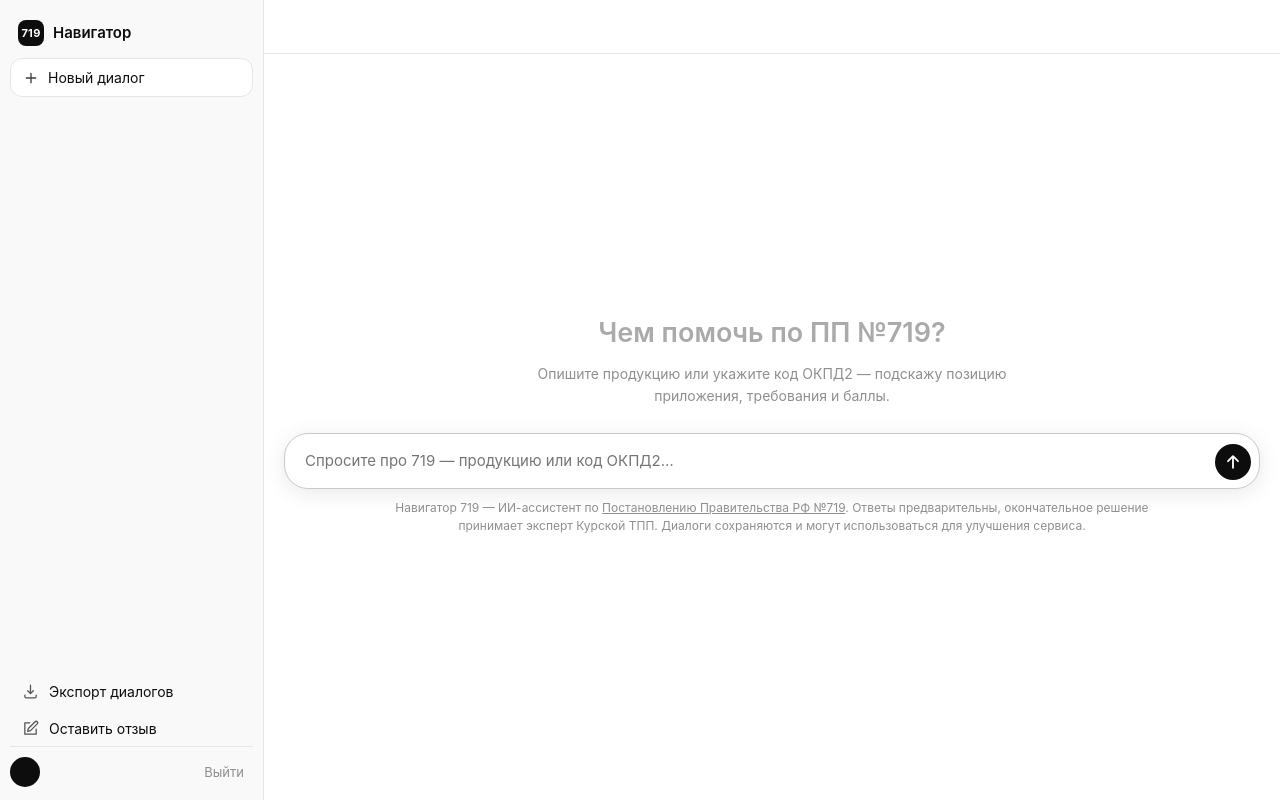
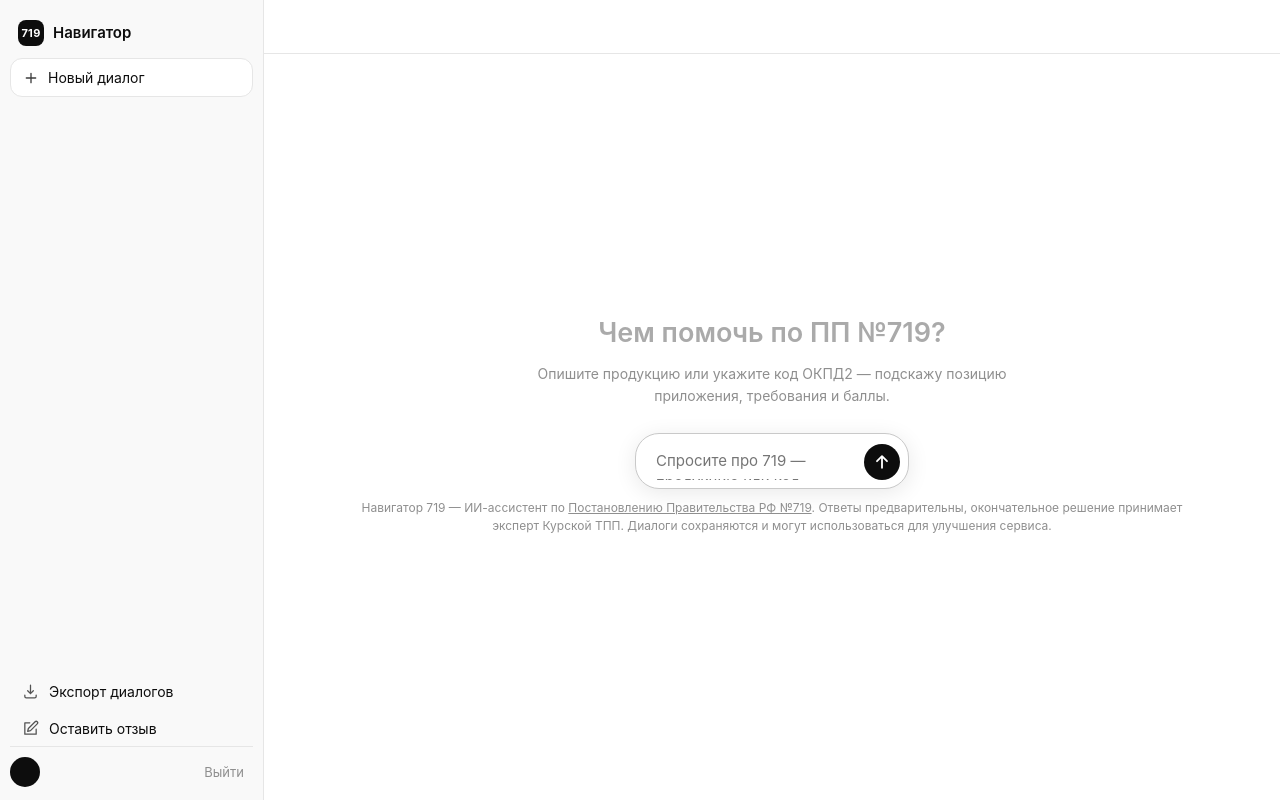
Before and after one commit to pan3v1n/navigator-719, a FastAPI app: template app/web/templates/chat.html in a window 1280 px wide. Run offline with FastAPI, Linux system fonts and the light colour scheme; the template is opened without the code that fills it, so the values that code supplies are empty.

Commit message:
fix(web): ограничить ширину инпута (max-width 840px, по центру)
На полном экране поле ввода было слишком широким (max-width убирался). Возвращён
центрированный кап 840px: на пол-экрана заполняет область, на полном — по центру.

Co-Authored-By: Claude Opus 4.8 <noreply@anthropic.com>

```diff
--- a/app/web/static/style.css
+++ b/app/web/static/style.css
@@ -130,7 +130,7 @@ a { color: inherit; text-decoration: none; }
 .typing span:nth-child(3) { animation-delay: .4s; }
 
 .composer-area { padding: 10px 20px 16px; display: flex; flex-direction: column; }
-.composer-disclaimer { max-width: 760px; margin: 10px auto 0; text-align: center; color: var(--muted);
+.composer-disclaimer { max-width: 840px; margin: 10px auto 0; text-align: center; color: var(--muted);
                        font-size: 12px; line-height: 1.5; }
 .composer-disclaimer a { color: var(--muted); text-decoration: underline; }
 .composer-disclaimer a:hover { color: var(--text); }
@@ -138,7 +138,7 @@ a { color: inherit; text-decoration: none; }
 .main.empty .chat-scroll { display: none; }
 .main.empty .composer-area { flex: 1; justify-content: center; }
 .main:not(.empty) .hero { display: none; }
-.composer { max-width: none; margin: 0; display: flex; align-items: flex-end; gap: 8px;
+.composer { max-width: 840px; margin: 0 auto; display: flex; align-items: flex-end; gap: 8px;
             background: #fff; border: 1px solid var(--border); border-radius: 24px; padding: 8px 8px 8px 20px;
             box-shadow: var(--shadow); transition: border-color .15s, box-shadow .15s; }
 .composer:focus-within { border-color: #c9c9c9; box-shadow: 0 4px 22px rgba(0,0,0,.09); }
```
